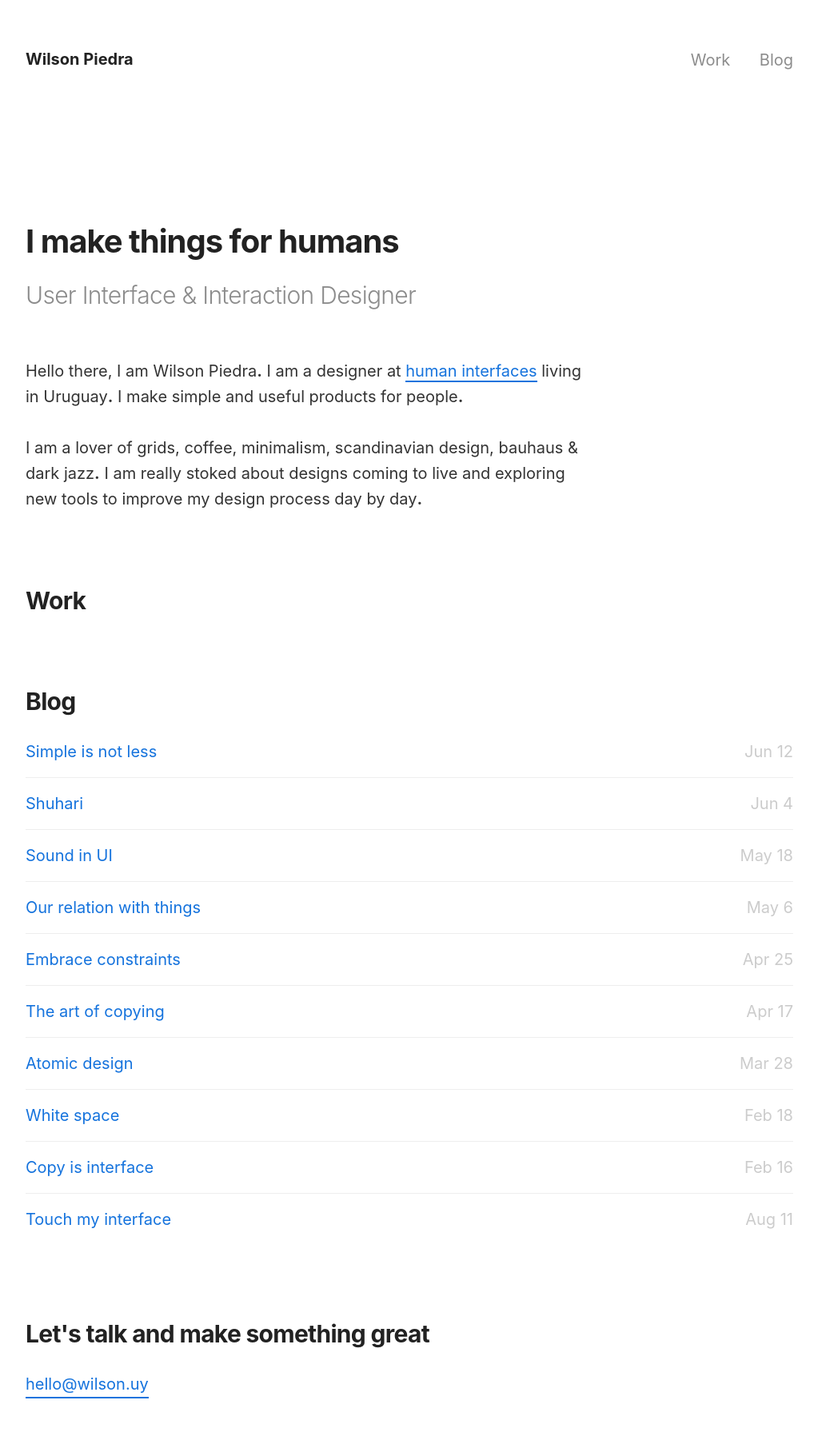
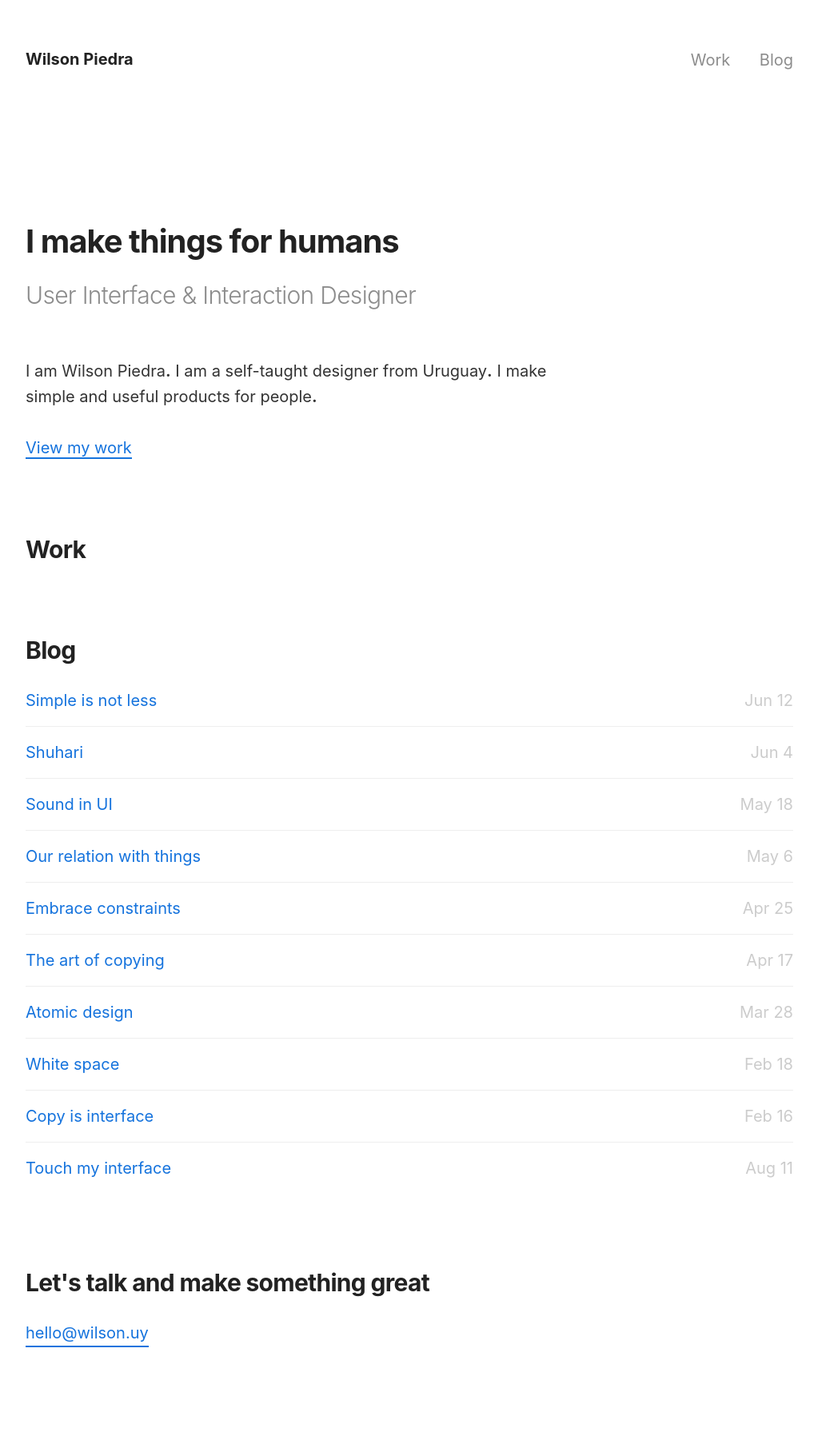
Before and after one commit to wilsonpiedra/wilsonpiedra.github.io, a Jekyll site: the page built from index2.html, in a window 1280 px wide. Shown: the whole page at 80% size, without its empty margins (128-1151 px from the left). Built offline with Jekyll 4.4.1, drawn with Linux system fonts in a browser that asks for light colours; nearby versions of some CDN libraries; after the commit the page ends 1747 px from its top, so only the background shows below that.

Commit message:
Update index2.html

```diff
--- a/index2.html
+++ b/index2.html
@@ -4,8 +4,8 @@ layout: default
 <h1 class="animated fadeInUp delay02s">I make things for humans</h1>
 <h2 class="subheader animated fadeInUp delay04s">User Interface & Interaction Designer</h2>
 <div class="home animated fadeIn delay06s">
-<p>Hello there, I am Wilson Piedra<span class="dot">.</span> I am a designer at <a href="http://humaninterfaces.design">human interfaces</a> living in Uruguay<span class="dot">.</span> I make simple and useful products for people<span class="dot">.</span></p>
-<p>I am a lover of grids, coffee, minimalism, scandinavian design, bauhaus & dark jazz<span class="dot">.</span> I am really stoked about designs coming to live and exploring new tools to improve my design process day by day<span class="dot">.</span></p>
+<p>I am Wilson Piedra<span class="dot">.</span> I am a self-taught designer from Uruguay<span class="dot">.</span> I make simple and useful products for people<span class="dot">.</span></p>
+<p><a href="#">View my work</a></p>
 <h2>Work</h2>
 <h2>Blog</h2>
 <div class="writing">
```
